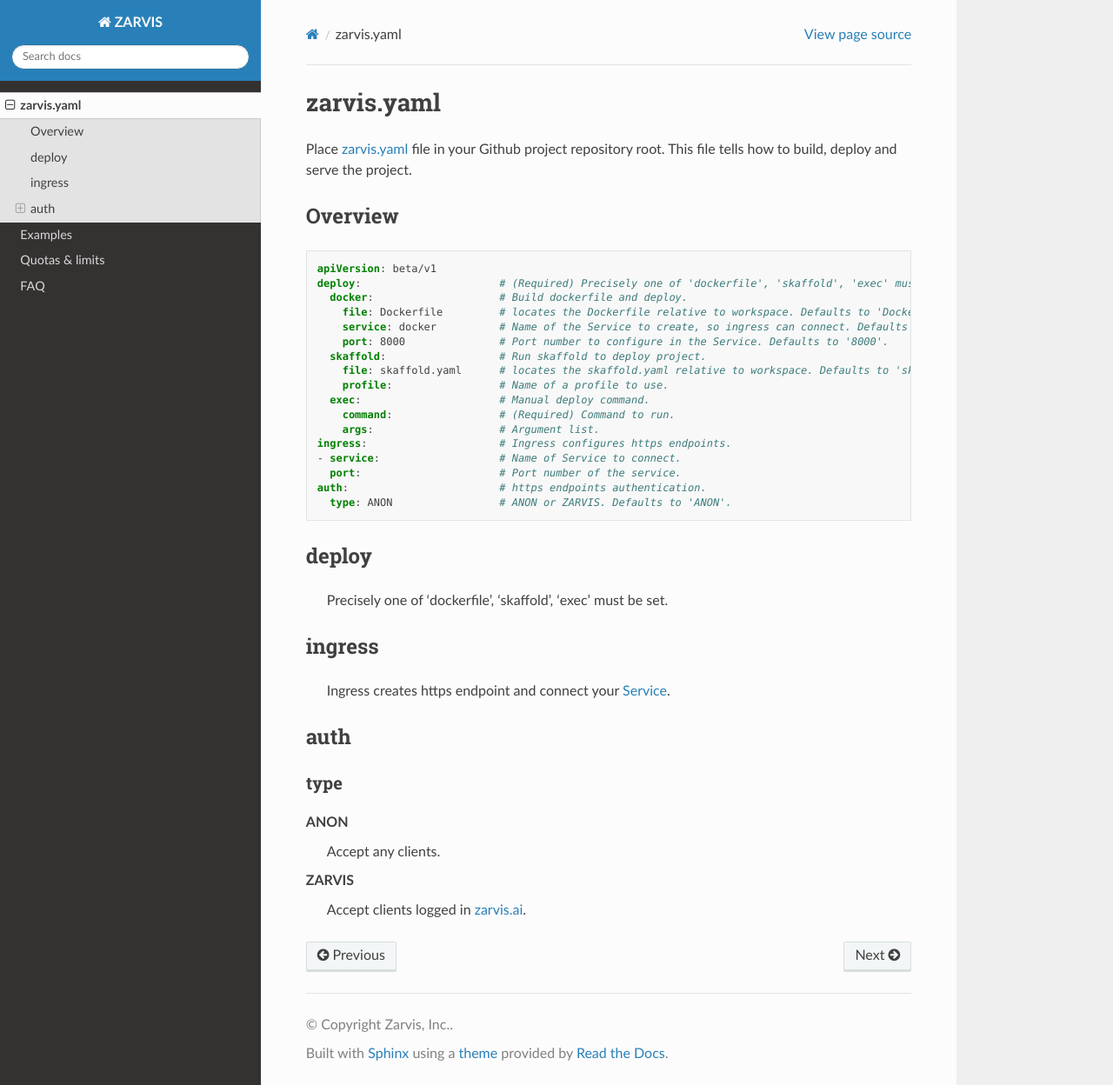
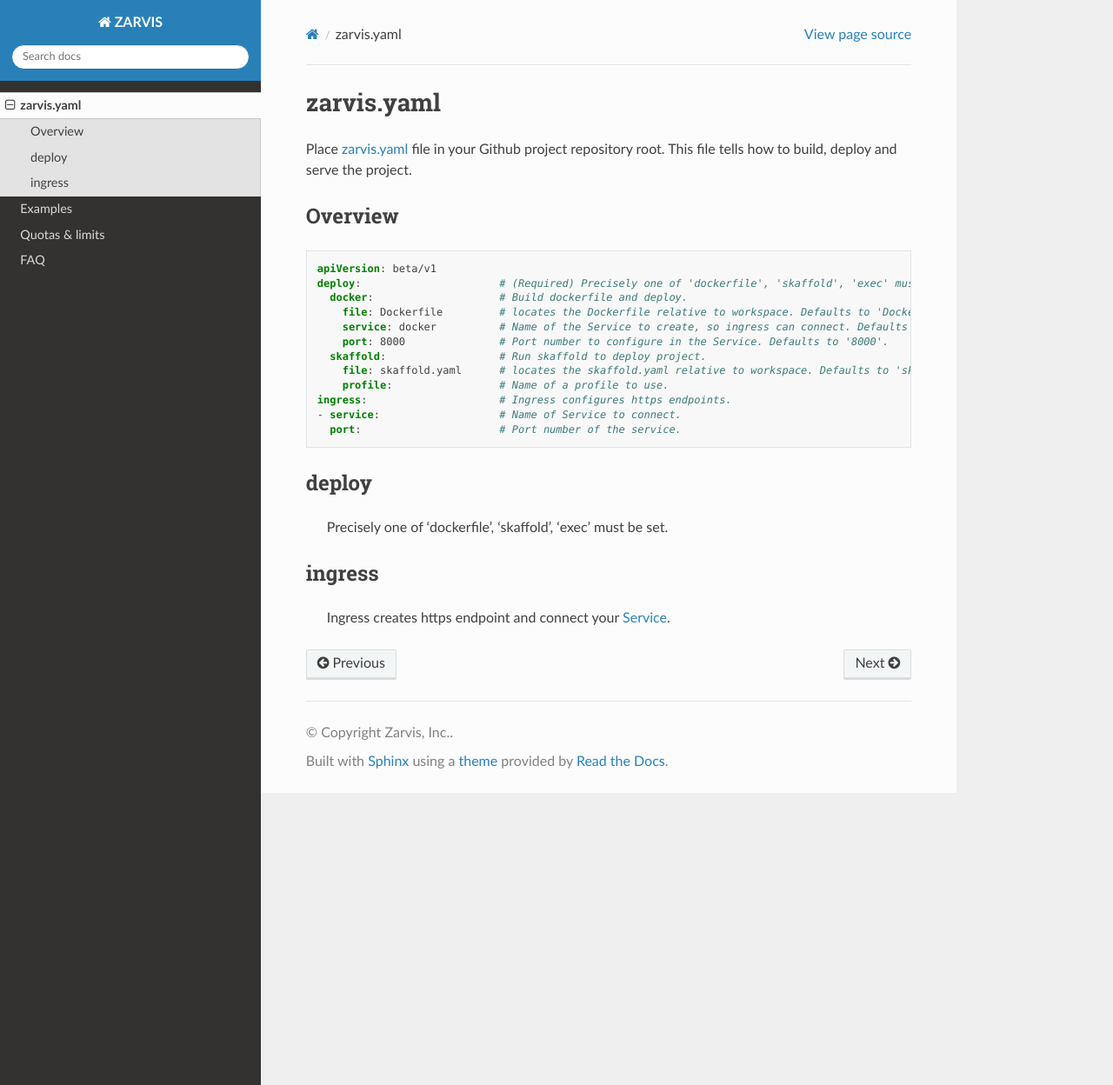
Before and after one commit to zarvis-ai/community, a Sphinx documentation site: the page built from docs/usage/zarvis_yaml.rst, in a window 1280 px wide and 1248 px high. Shown: the whole window at 87% size. Built offline with Sphinx 7.4.7 and the Read the Docs theme 2.0.0, drawn with Linux system fonts in a browser that asks for light colours.

Commit message:
remove deprecated feature

`````diff
--- a/docs/usage/zarvis_yaml.rst
+++ b/docs/usage/zarvis_yaml.rst
@@ -19,14 +19,9 @@
       skaffold:                  # Run skaffold to deploy project.
         file: skaffold.yaml      # locates the skaffold.yaml relative to workspace. Defaults to 'skaffold.yaml'.
         profile:                 # Name of a profile to use.
-      exec:                      # Manual deploy command.
-        command:                 # (Required) Command to run.
-        args:                    # Argument list.
     ingress:                     # Ingress configures https endpoints.
     - service:                   # Name of Service to connect.
       port:                      # Port number of the service.
-    auth:                        # https endpoints authentication.
-      type: ANON                 # ANON or ZARVIS. Defaults to 'ANON'.
 
 deploy
 ------
@@ -37,19 +32,5 @@
     Ingress creates https endpoint and connect your Service_.
 
 
-auth
-----
-
-type
-````
-
-ANON
-  Accept any clients.
-
-ZARVIS
-  Accept clients logged in zarvis.ai_.
-
-
-
 
 .. include:: ../ref.rst
--- a/docs/usage/zarvis_yaml_example.rst
+++ b/docs/usage/zarvis_yaml_example.rst
@@ -15,5 +15,3 @@
     ingress:
     - service: echo
       port: 8000
-    auth:
-      type: ANON
`````
